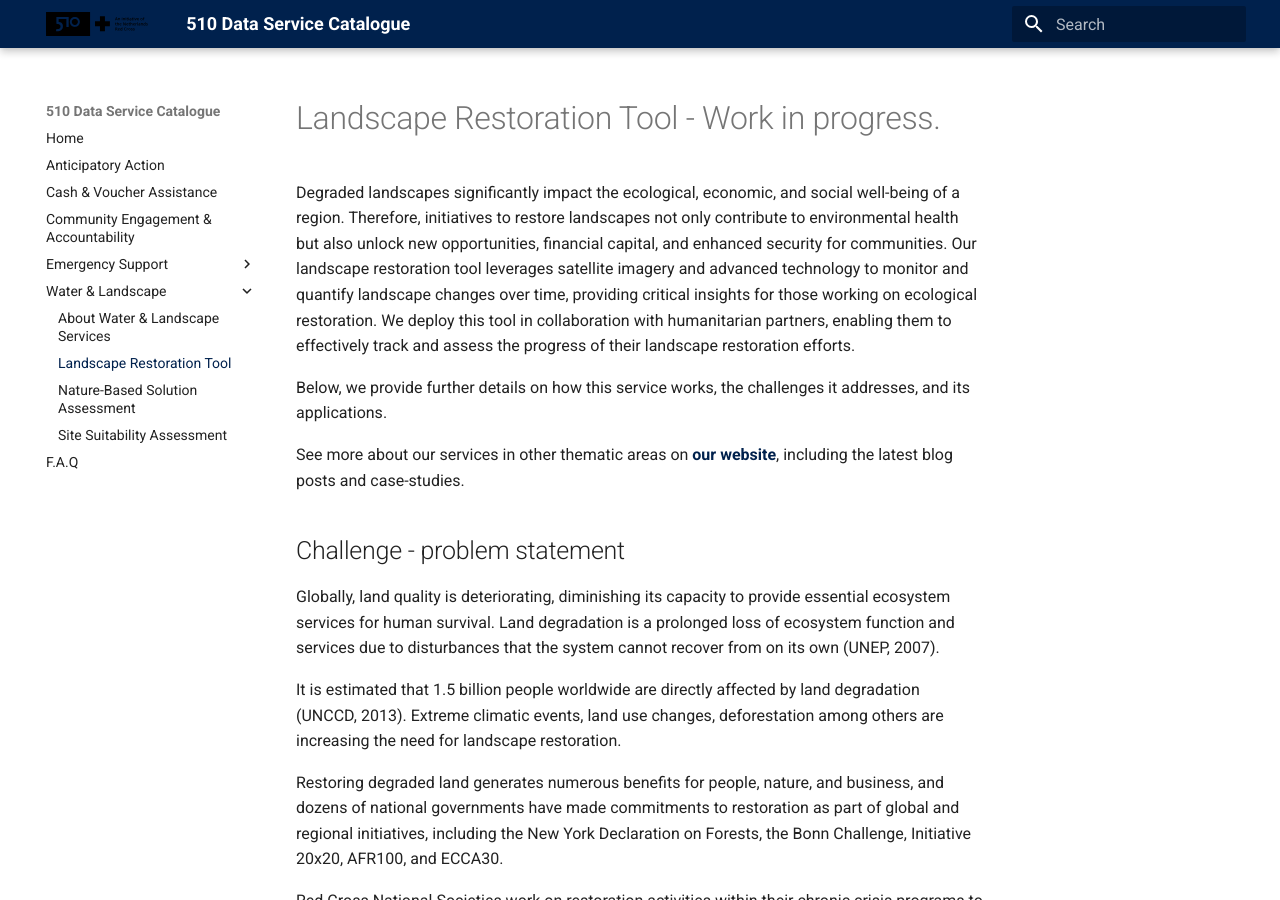
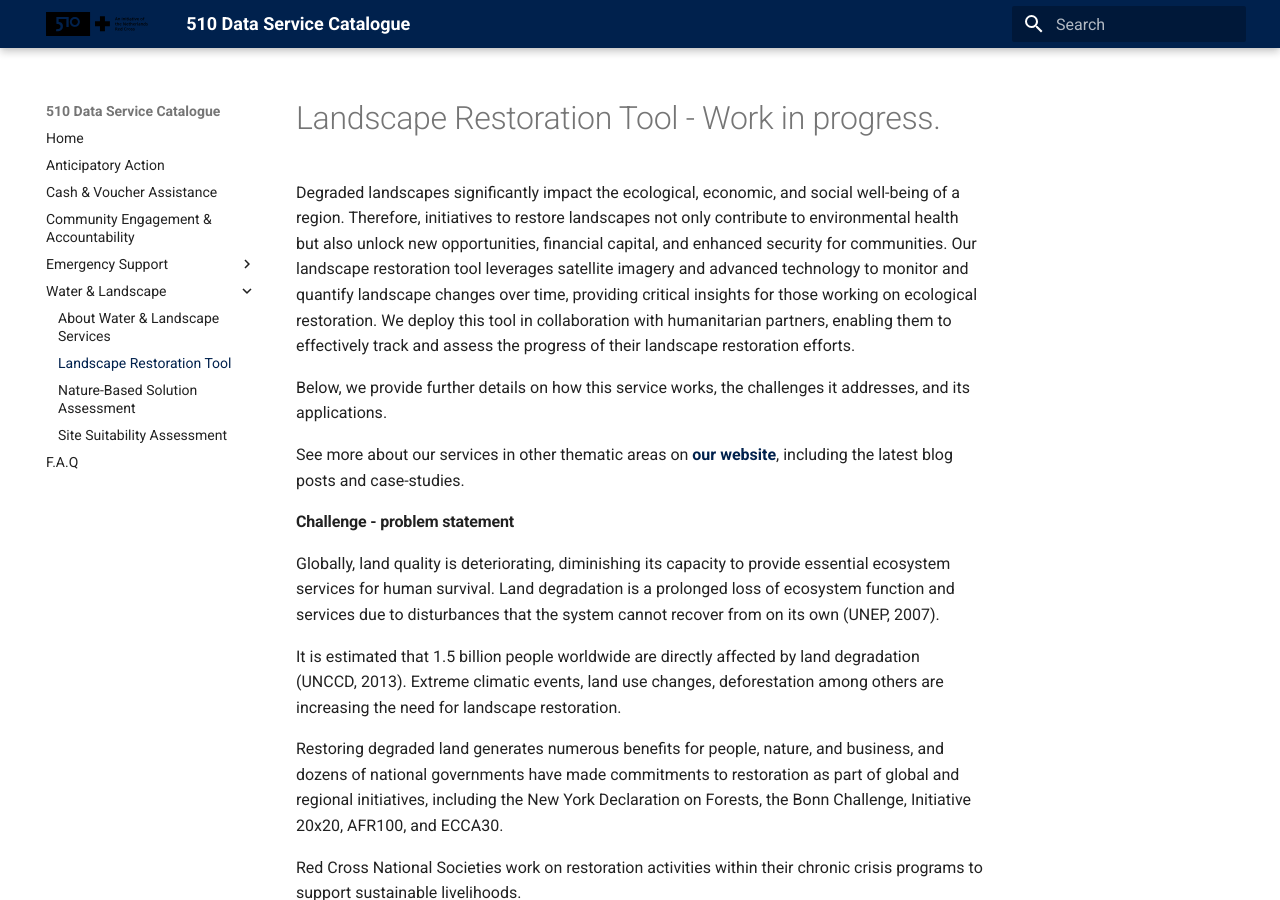
Before and after one commit to rodekruis/data-service-catalogue, an MkDocs documentation site: the page built from docs/wl/lrt.md, in a window 1280 px wide and 900 px high. Built offline with MkDocs 1.6.1 and Material for MkDocs 9.7.7, drawn with Linux system fonts in a browser that asks for light colours; plug-ins that fetch from the network failed and are left out.

Commit message:
Update lrt.md

```diff
--- a/docs/wl/lrt.md
+++ b/docs/wl/lrt.md
@@ -6,7 +6,7 @@
 
 See more about our services in other thematic areas on **[our website](https://510.global/services/)**, including the latest blog posts and case-studies.
 
-## Challenge - problem statement
+#### **Challenge - problem statement**
 Globally, land quality is deteriorating, diminishing its capacity to provide essential ecosystem services for human survival. Land degradation is a prolonged loss of ecosystem function and services due to disturbances that the system cannot recover from on its own (UNEP, 2007).
 
 It is estimated that 1.5 billion people worldwide are directly affected by land degradation (UNCCD, 2013). Extreme climatic events, land use changes, deforestation among others are increasing the need for landscape restoration.
@@ -15,7 +15,7 @@
 
 Red Cross National Societies work on restoration activities within their chronic crisis programs to support sustainable livelihoods.
 
-## Need
+#### **Need**
 Restoration of landscapes can contribute towards improved food security, poverty alleviation as well as promote water, human health and biodiversity conservation. Halting and reversing degradation as well as restoring landscapes can result in hundreds of millions of hectares restored to a productive state.
 
 In the context of Red Cross national societies and partners national societies, engaging in restoration initiatives enhances the resilience of communities exposed to food insecurity and disaster risk.
```
